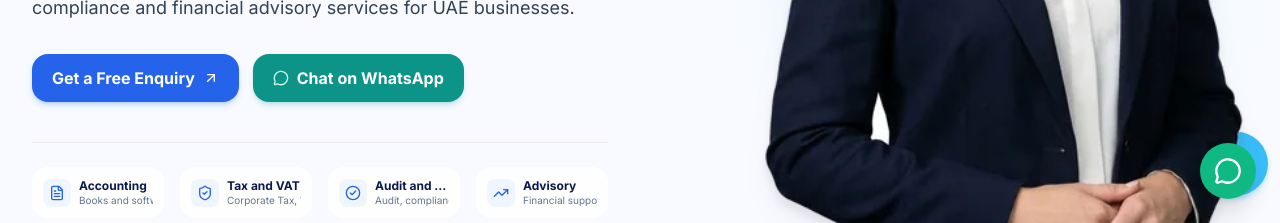
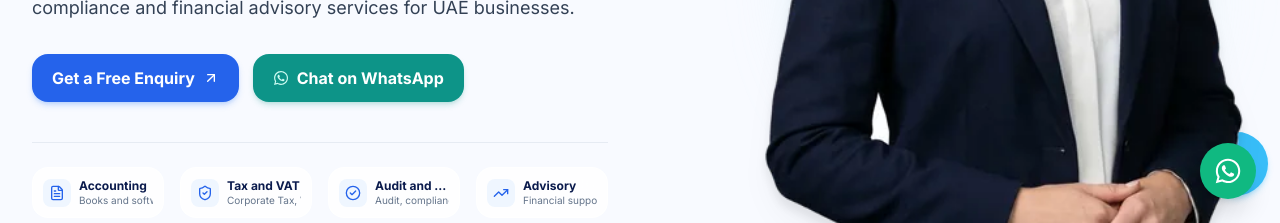
Before and after one commit to IsacSmile/grace-wave-consultancy, a React (Vite) app: page / in a window 1280 px wide. Shown: the part 577-800 px from the top of the page. Built offline with nearby package versions, Linux system fonts and the light colour scheme; the HTML template or start-up script is replaced by a standard one.

Commit message:
feat(brand): replace generic chat icons with official Font Awesome WhatsApp icon across all components

```diff
--- a/src/components/EnquiryForm.jsx
+++ b/src/components/EnquiryForm.jsx
@@ -1,5 +1,6 @@
 import React, { useState, useEffect } from 'react';
-import { Send, Loader2, CheckCircle2, AlertCircle, RefreshCw, MessageCircle } from 'lucide-react';
+import { Send, Loader2, CheckCircle2, AlertCircle, RefreshCw } from 'lucide-react';
+import { WhatsAppIcon } from './WhatsAppIcon';
 import { siteConfig } from '../data/siteConfig';
 
 export function EnquiryForm() {
@@ -190,7 +191,7 @@
                 rel="noopener noreferrer"
                 className="w-full sm:w-auto inline-flex items-center justify-center gap-2 px-5 py-3 rounded-full text-sm font-bold text-white bg-emerald-600 hover:bg-emerald-500 shadow-sm transition-colors min-h-[44px]"
               >
-                <MessageCircle className="w-4 h-4" />
+                <WhatsAppIcon className="w-4 h-4" />
                 <span>Chat on WhatsApp</span>
               </a>
             </div>
--- a/src/components/FloatingWhatsApp.jsx
+++ b/src/components/FloatingWhatsApp.jsx
@@ -1,5 +1,5 @@
 import React from 'react';
-import { MessageCircle } from 'lucide-react';
+import { WhatsAppIcon } from './WhatsAppIcon';
 import { siteConfig } from '../data/siteConfig';
 
 export function FloatingWhatsApp() {
@@ -18,7 +18,7 @@
           aria-hidden="true"
         />
 
-        <MessageCircle className="w-7 h-7" />
+        <WhatsAppIcon className="w-7 h-7" />
 
         {/* Hover / screen-reader tooltip */}
         <span className="hidden sm:block absolute right-full mr-3.5 px-3 py-1.5 rounded-lg bg-navy-950 text-white text-xs font-semibold whitespace-nowrap shadow-lg border border-navy-800 opacity-0 group-hover:opacity-100 transition-opacity pointer-events-none">
--- a/src/components/Hero.jsx
+++ b/src/components/Hero.jsx
@@ -1,7 +1,8 @@
 import React, { useEffect, useRef } from 'react';
 import gsap from 'gsap';
 import { ScrollTrigger } from 'gsap/ScrollTrigger';
-import { ArrowUpRight, MessageCircle, ShieldCheck, CheckCircle2, FileText, TrendingUp, Sparkles } from 'lucide-react';
+import { ArrowUpRight, ShieldCheck, CheckCircle2, FileText, TrendingUp, Sparkles } from 'lucide-react';
+import { WhatsAppIcon } from './WhatsAppIcon';
 import { siteConfig } from '../data/siteConfig';
 import { useLenis } from './SmoothScroll';
 import { useReducedMotion } from '../hooks/useReducedMotion';
@@ -310,7 +311,7 @@
                   rel="noopener noreferrer"
                   className="inline-flex items-center justify-center gap-2 px-5 py-3.5 rounded-xl text-base font-bold text-white bg-teal-600 hover:bg-teal-700 shadow-md shadow-teal-600/20 active:scale-[0.99] transition-all min-h-[48px] h-12 focus-visible:outline-none focus-visible:ring-2 focus-visible:ring-teal-500"
                 >
-                  <MessageCircle className="w-4 h-4 text-teal-100" />
+                  <WhatsAppIcon className="w-4 h-4 text-teal-100" />
                   <span>{siteConfig.hero.secondaryCta.text}</span>
                 </a>
               </div>
--- a/src/components/ProcessContent.jsx
+++ b/src/components/ProcessContent.jsx
@@ -1,6 +1,7 @@
 import React, { useEffect, useRef, useState } from 'react';
 import gsap from 'gsap';
-import { Check, Phone, MessageSquare, Mail, ArrowUpRight } from 'lucide-react';
+import { Check, Phone, Mail, ArrowUpRight } from 'lucide-react';
+import { WhatsAppIcon } from './WhatsAppIcon';
 import { siteConfig } from '../data/siteConfig';
 import { useLenis } from './SmoothScroll';
 
@@ -147,7 +148,7 @@
               rel="noopener noreferrer"
               className="h-11 px-4 rounded-xl text-xs sm:text-sm font-semibold text-emerald-950 bg-emerald-50 hover:bg-emerald-100/80 border border-emerald-200/90 shadow-sm transition-all inline-flex items-center justify-center gap-2 flex-1 sm:flex-initial"
             >
-              <MessageSquare className="w-3.5 h-3.5 text-emerald-600 shrink-0" />
+              <WhatsAppIcon className="w-3.5 h-3.5 text-emerald-600 shrink-0" />
               <span>WhatsApp</span>
             </a>
 
--- a/src/components/ProcessList.jsx
+++ b/src/components/ProcessList.jsx
@@ -1,5 +1,6 @@
 import React from 'react';
-import { ArrowUpRight, Check, Phone, MessageSquare } from 'lucide-react';
+import { ArrowUpRight, Check, Phone } from 'lucide-react';
+import { WhatsAppIcon } from './WhatsAppIcon';
 import { Reveal } from './Reveal';
 import { SectionHeading } from './SectionHeading';
 import { siteConfig } from '../data/siteConfig';
@@ -105,7 +106,7 @@
                           rel="noopener noreferrer"
                           className="h-10 px-4 rounded-xl text-xs font-semibold text-emerald-950 bg-emerald-50 hover:bg-emerald-100 border border-emerald-200 shadow-sm transition-all inline-flex items-center justify-center gap-1.5"
                         >
-                          <MessageSquare className="w-3.5 h-3.5 text-emerald-600" />
+                          <WhatsAppIcon className="w-3.5 h-3.5 text-emerald-600" />
                           <span>WhatsApp</span>
                         </a>
                       </div>
--- /dev/null
+++ b/src/components/WhatsAppIcon.jsx
@@ -0,0 +1,22 @@
+import React from 'react';
+
+/**
+ * Official Font Awesome WhatsApp Brand Icon (fa-brands fa-whatsapp)
+ * SVG vector with currentColor fill for seamless Tailwind scaling and styling.
+ */
+export function WhatsAppIcon({ className = 'w-4 h-4', ...props }) {
+  return (
+    <svg
+      viewBox="0 0 448 512"
+      fill="currentColor"
+      className={`inline-block shrink-0 ${className}`}
+      aria-hidden="true"
+      focusable="false"
+      role="img"
+      xmlns="http://www.w3.org/2000/svg"
+      {...props}
+    >
+      <path d="M380.9 97.1C339 55.1 283.2 32 223.9 32c-122.4 0-222 99.6-222 222 0 39.1 10.2 77.3 29.6 111L0 480l117.7-30.9c32.4 17.7 68.9 27 106.1 27h.1c122.3 0 224.1-99.6 224.1-222 0-59.3-25.2-115-67.1-157zm-157 341.6c-33.2 0-65.7-8.9-94-25.7l-6.7-4-69.8 18.3L72 359.2l-4.4-7c-18.5-29.4-28.2-63.3-28.2-98.2 0-101.7 82.8-184.5 184.6-184.5 49.3 0 95.6 19.2 130.4 54.1 34.8 34.9 56.2 81.2 56.1 130.5 0 101.8-84.9 184.6-186.6 184.6zm101.2-138.2c-5.5-2.8-32.8-16.2-37.9-18-5.1-1.9-8.8-2.8-12.5 2.8-3.7 5.6-14.3 18-17.6 21.8-3.2 3.7-6.5 4.2-12 1.4-32.6-16.3-54-29.1-75.5-66-5.7-9.8 5.7-9.1 16.3-30.3 1.8-3.7.9-6.9-.5-9.7-1.4-2.8-12.5-30.1-17.1-41.2-4.5-10.8-9.1-9.3-12.5-9.5-3.2-.2-6.9-.2-10.6-.2-3.7 0-9.7 1.4-14.8 6.9-5.1 5.6-19.4 19-19.4 46.3 0 27.3 19.9 53.7 22.6 57.4 2.8 3.7 39.1 59.7 94.8 83.8 35.2 15.2 49 16.5 66.6 13.9 10.7-1.6 32.8-13.4 37.4-26.4 4.6-13 4.6-24.1 3.2-26.4-1.3-2.5-5-3.9-10.5-6.6z" />
+    </svg>
+  );
+}
```
